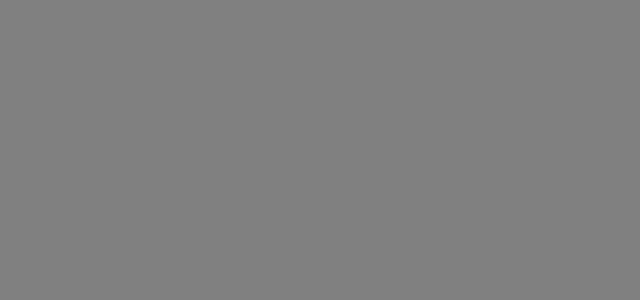
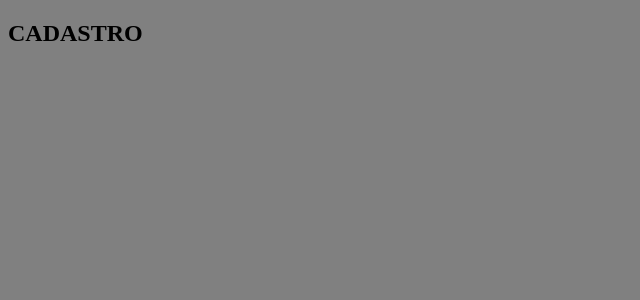
Before and after one commit to czndy/quadro_anuncios_web, a React (Create React App) app in the folder frontend/: page /cadastro in a window 1280 px wide. Before the commit this address had no page. Shown: the top 300 px of the page, without its empty margins (0-640 px from the left). Built offline with nearby package versions, Linux system fonts and the light colour scheme.

Commit message:
complete routes

```diff
--- a/frontend/src/router.js
+++ b/frontend/src/router.js
@@ -4,13 +4,11 @@ import { BrowserRouter, Routes, Route } from "react-router-dom";
 import Login from "./pages/Login/login";
 import Dashboard from "./pages/Dashboard/dashboard";
 import Mecanicas from "./pages/Mecanicas/mecanicas";
+import Discursos from "./pages/Discursos/discursos";
+import Cadastro from "./pages/Cadastro/cadastro";
+import Partes from "./pages/Partes/partes";
+import CadastroPartes from "./pages/CadastroPartes/cadastroPartes";
 
-/*
-import Discursos from "./pages/Discursos";
-import Cadastro from "./pages/Cadastro";
-import Partes from "./pages/Partes";
-import CadastroPartes from "./pages/CadastroPartes";
-*/
 
 export default function Router(){
     return (
@@ -19,13 +17,10 @@ export default function Router(){
                 <Route path="/" element={<Login/>}/>
                 <Route path="/dashboard" element={<Dashboard/>}/>
                 <Route path="/mecanicas" element={<Mecanicas/>}/>
-
-                {
-                /*<Route path="/discursos" exact component={Discursos}/>
-                <Route path="/cadastro" exact component={Cadastro}/>
-                <Route path="/partes" exact component={Partes}/>
-                <Route path="/cadastro-partes" exact component={CadastroPartes}/>
-                */}
+                <Route path="/discursos" element={<Discursos/>}/>
+                <Route path="/cadastro" element={<Cadastro/>}/>
+                <Route path="/partes" element={<Partes/>}/>
+                <Route path="/cadastro-partes" element={<CadastroPartes/>}/>
             </Routes>
         </BrowserRouter>
     );
```
